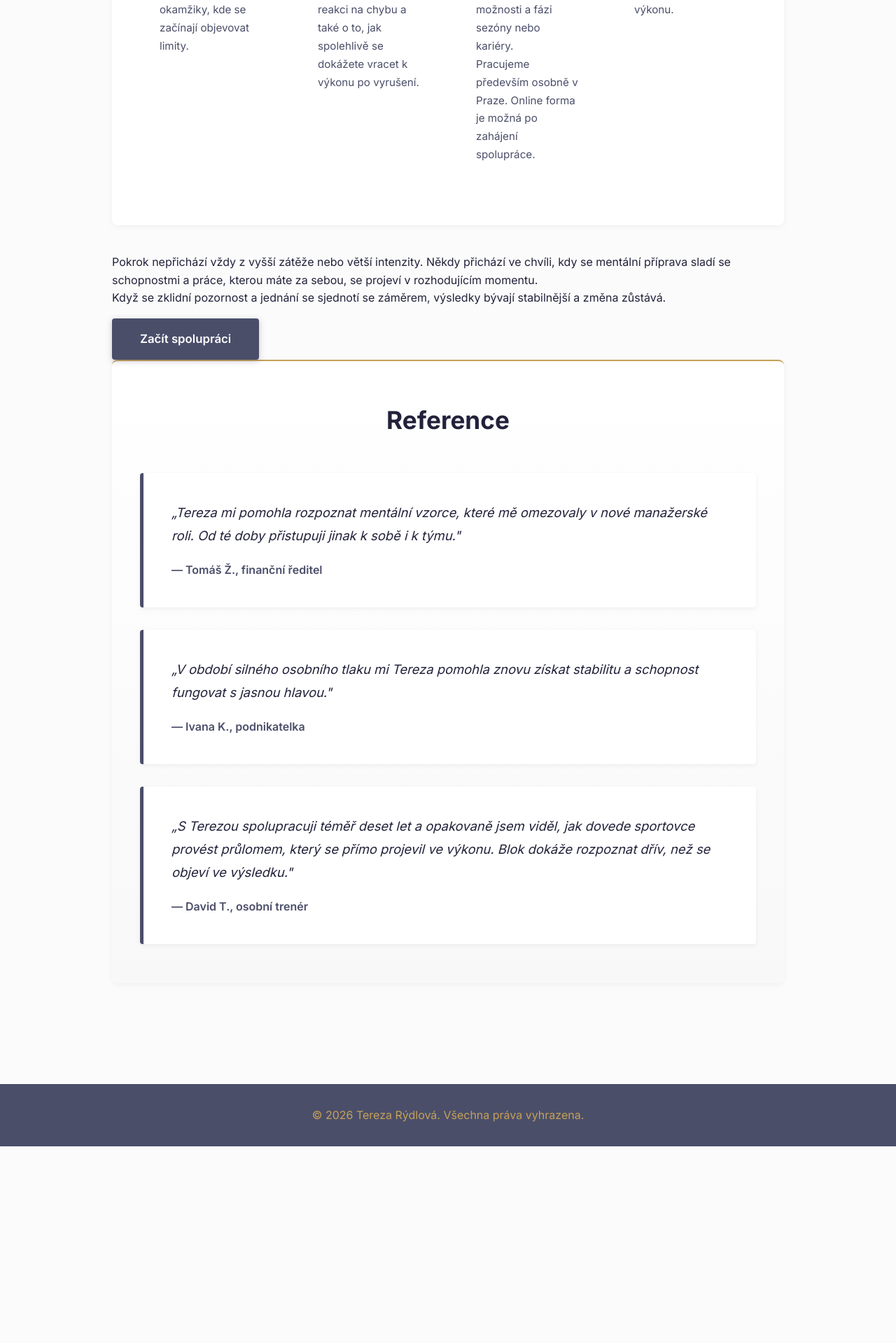
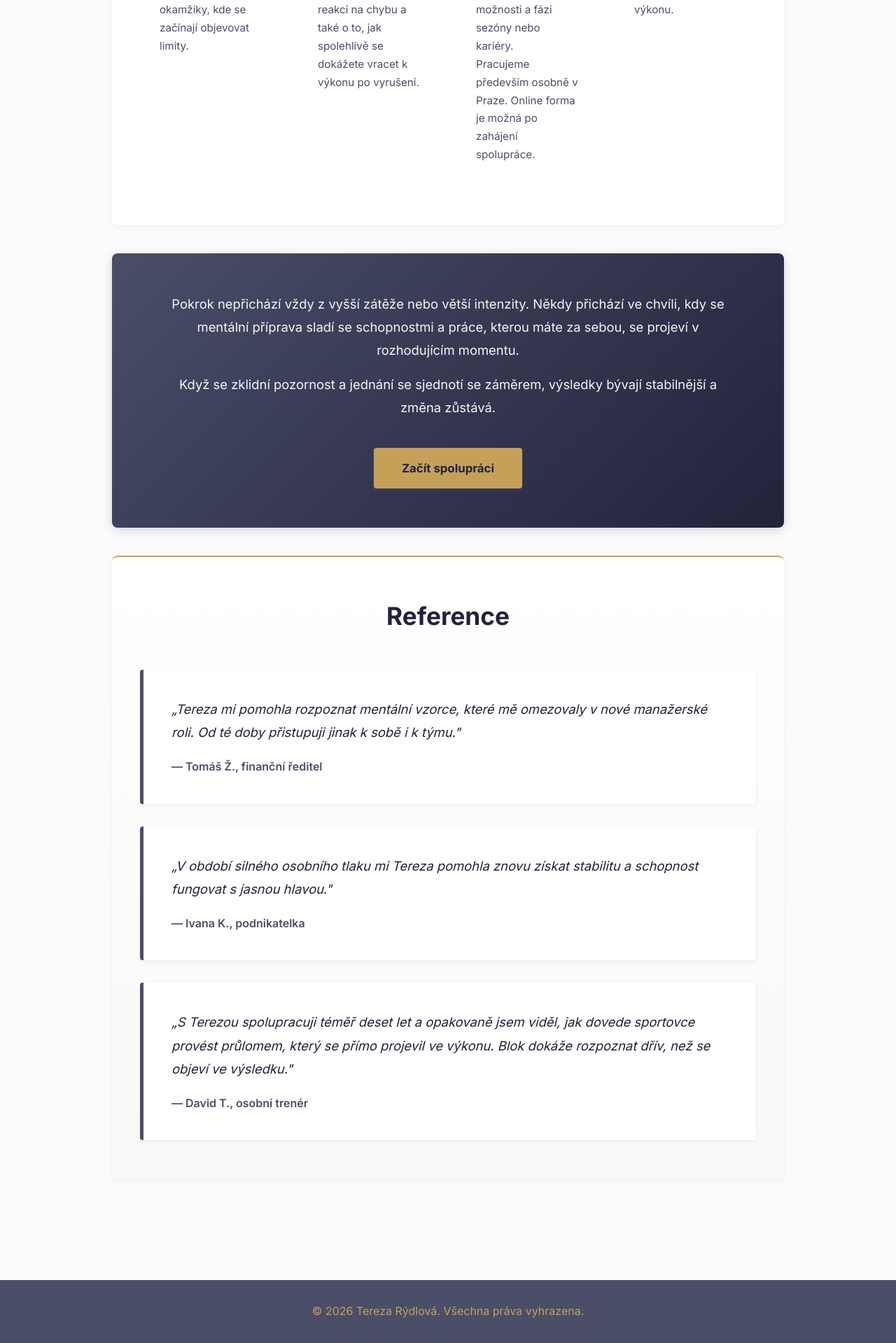
Before and after one commit to westleyovercash/tereza-rydlova, a Jekyll site: the page built from index.md, in a window 1280 px wide. Shown: the part 1505-3424 px from the top of the page at 70% size. Built offline with Jekyll 4.4.1, drawn with Linux system fonts in a browser that asks for light colours; before the commit the page ends 3143 px from its top, so only the background shows below that.

Commit message:
Update style.css

```diff
--- a/assets/css/style.css
+++ b/assets/css/style.css
@@ -129,6 +129,37 @@ main {
 .content-section li {
     margin-bottom: 0.5rem;
     line-height: 1.7;
+}
+
+/* === CLOSING SECTION === */
+.closing-section {
+    background: linear-gradient(135deg, #4A4E69 0%, #22223B 100%);
+    color: #fff;
+    padding: 3.5rem 2.5rem;
+    margin-bottom: 2.5rem;
+    border-radius: 8px;
+    box-shadow: 0 4px 16px rgba(0,0,0,0.15);
+    text-align: center;
+}
+
+.closing-section p {
+    color: rgba(255, 255, 255, 0.95);
+    font-size: 1.15rem;
+    line-height: 1.8;
+    max-width: 800px;
+    margin: 0 auto 1rem;
+}
+
+.closing-section .cta-button {
+    background: #C5A059;
+    color: #22223B;
+    margin-top: 1.5rem;
+    font-weight: 700;
+}
+
+.closing-section .cta-button:hover {
+    background: #d4b26f;
+    color: #22223B;
 }
 
 /* === HOW IT WORKS (4-STEP CARDS WITH WATERMARK) === */
```
